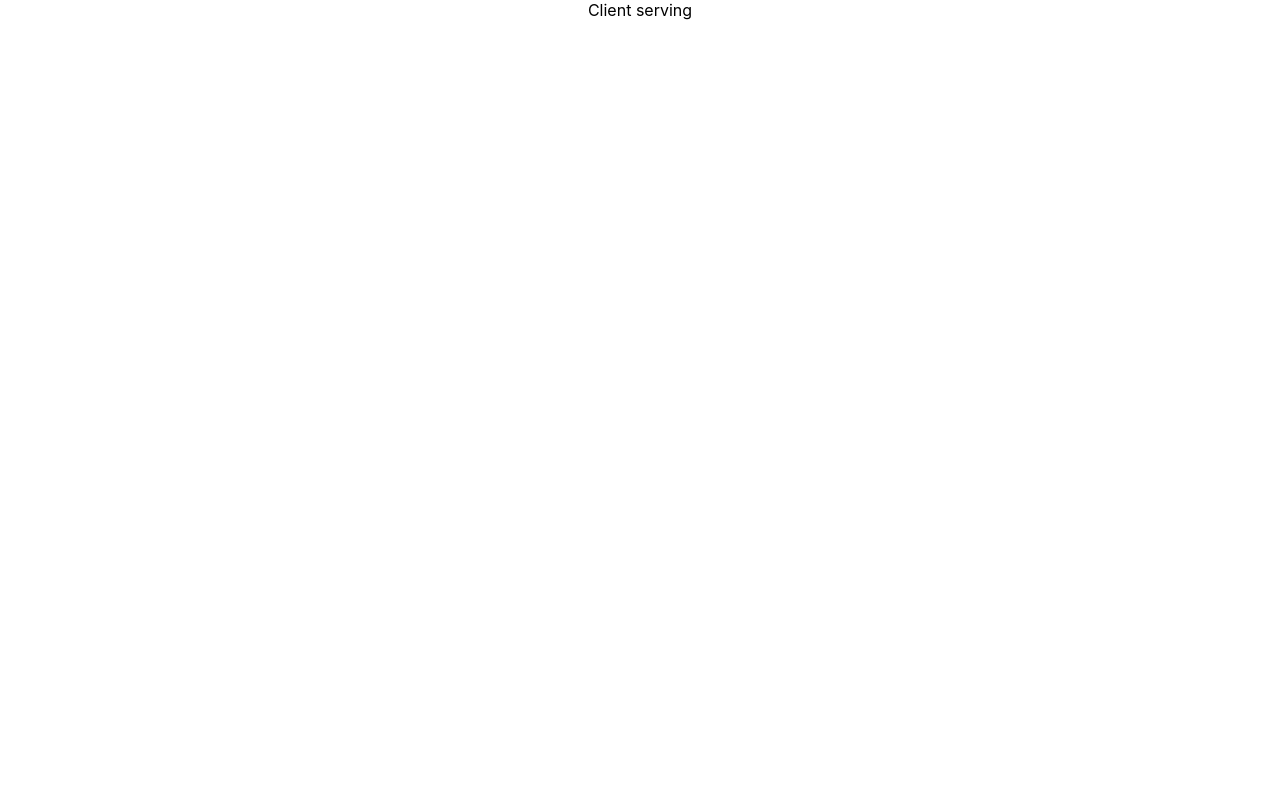
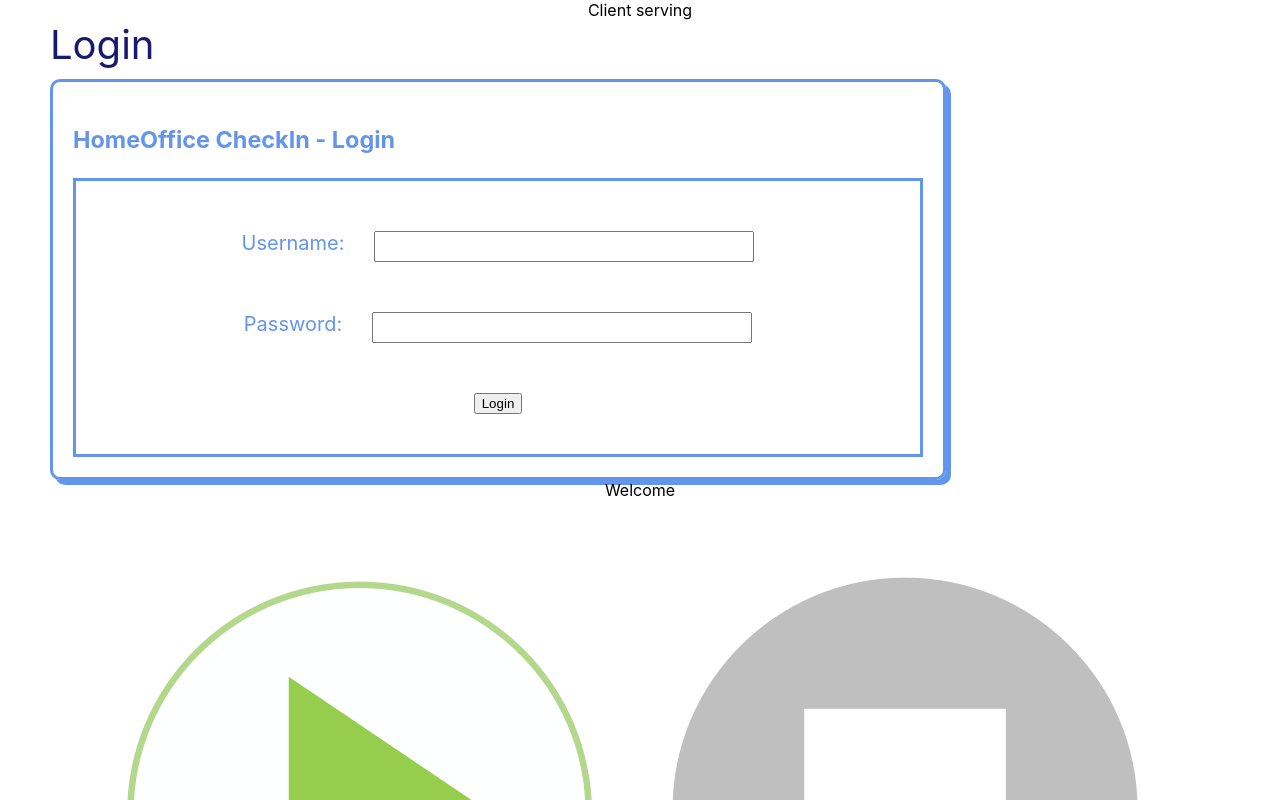
Before and after one commit to ahmad-mj/HomeOfficeCheckIn, a React (Create React App) app in the folder client/: page / in a window 1280 px wide. Shown: the top 800 px of the page. Built offline with nearby package versions, Linux system fonts and the light colour scheme.

Commit message:
Update AppJs

```diff
--- a/client/src/App.js
+++ b/client/src/App.js
@@ -1,9 +1,13 @@
 import './App.css';
+import HomeOfficeComponent from './HomeOfficeComponent';
+import LoginComponent from './LoginComponent';
 
 function App() {
   return (
     <div className="App">
       Client serving
+      <LoginComponent />
+      <HomeOfficeComponent></HomeOfficeComponent>
     </div>
   );
 }
```
